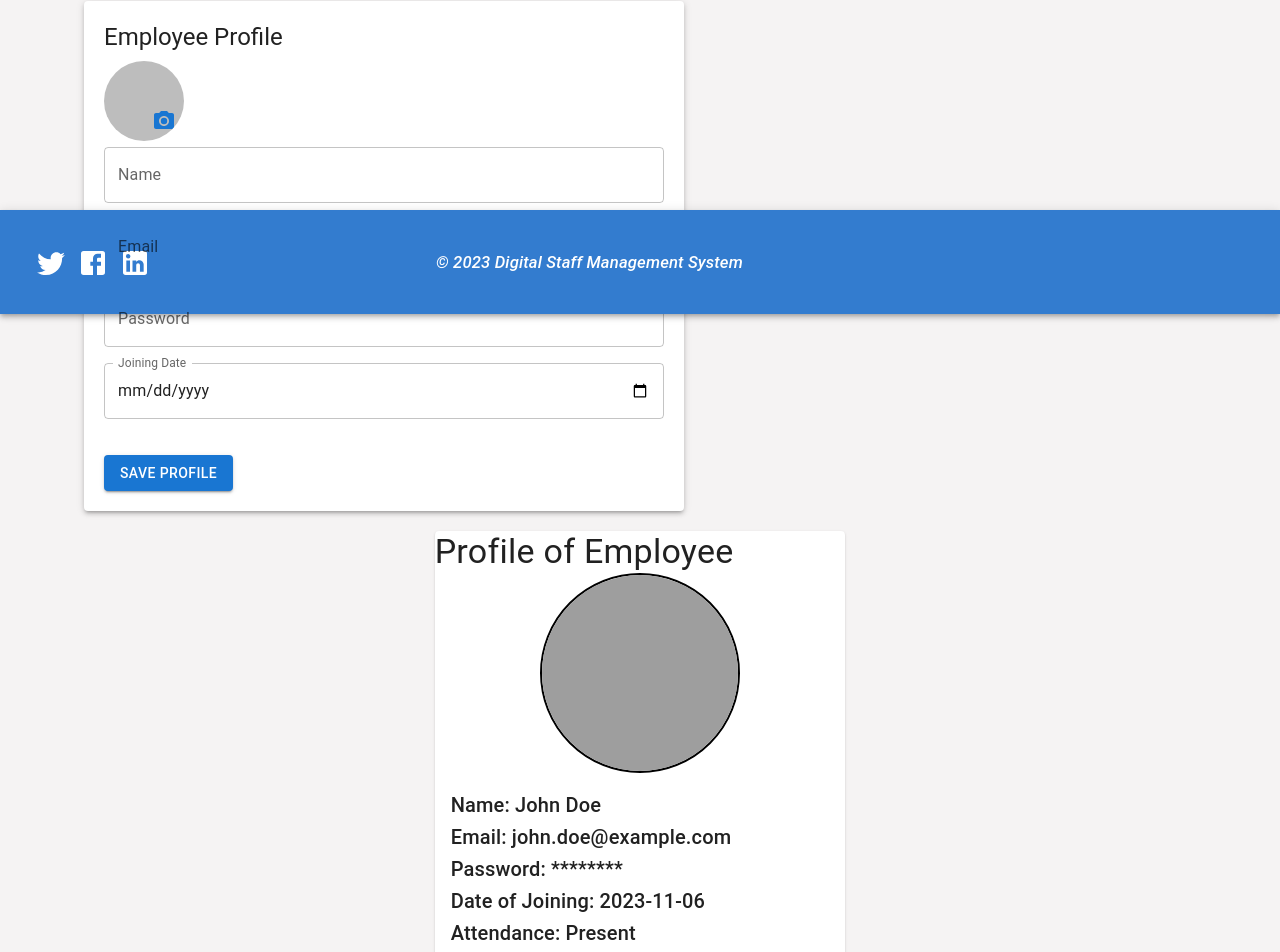
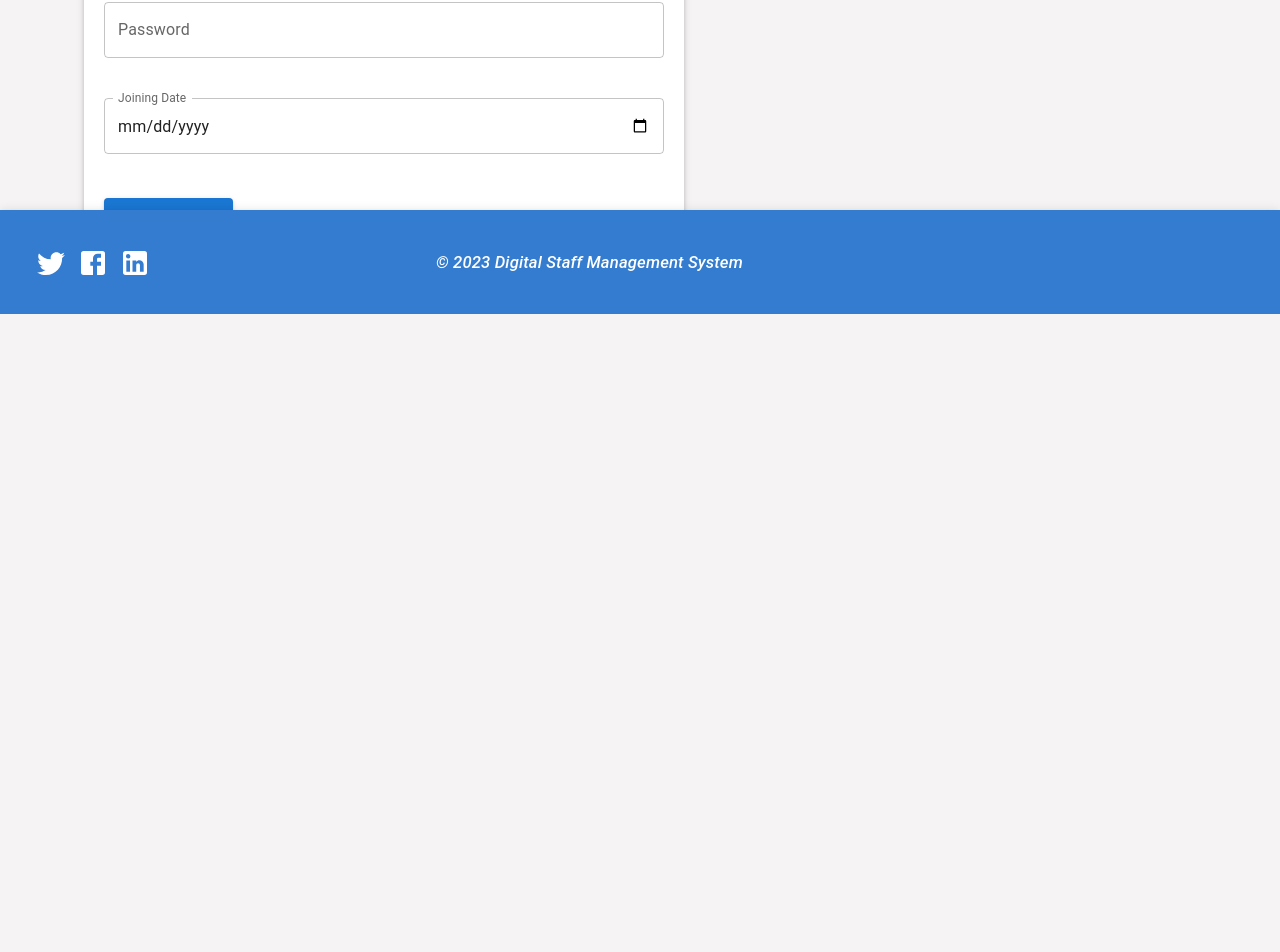
Before and after one commit to sukanyamohanty143/Digital-Staff-Management-System., a React (Create React App) app: page /profile in a window 1280 px wide. Shown: the part 486-1438 px from the top of the page. After the commit the page ends 800 px from the top, so only its background shows below. Built offline with nearby package versions, Linux system fonts and the light colour scheme; no server answers; grey boxes are pictures that could not be loaded.

Commit message:
latest changes

```diff
--- a/package.json
+++ b/package.json
@@ -21,7 +21,7 @@
     "jspdf-react": "^1.0.11",
     "react": "^18.2.0",
     "react-dom": "^18.2.0",
-    "react-router-dom": "^6.17.0",
+    "react-router-dom": "^6.18.0",
     "react-scripts": "5.0.1",
     "react-to-pdf": "^1.0.1",
     "reactjs-popup": "^2.0.6",
--- a/src/App.js
+++ b/src/App.js
@@ -1,38 +1,14 @@
 import "./App.css";
-import React from 'react';
-import Home from "./Components/Pages/Home";
-import Registration from "./Components/Pages/Registration";
-import { BrowserRouter as Router, Route, Routes } from 'react-router-dom';
-import Footer from "./Components/Pages/Footer";
-// import SearchBar from "./Components/Pages/SupervisorTracker/SearchBar";
-import Staff from "./Components/Pages/Staff";
-import Profile from "./Components/Pages/Profile";
-// import Admin from "./Components/Pages/AdminPage/admin";
-import Outer from "./Components/Pages/Outer";
-import Table from"./Components/Pages/Table";
+
+import Header from './Components/Pages/Header';
+import Routing from "./Components/Routing/Routing";
+import Footer from './Components/Pages/Footer'
 function App() {
     return (
         <>
-
-
-            <Router>
-                <Routes>
-                    <Route path="/" element={<Home />} />
-                    <Route path="/registration" element={<Registration />} />
-
-                </Routes>
-            </Router>
-            <Staff/>
-
-<Profile/>
-
-            {/* <SearchBar/> */}
-{/* <Admin/> */}
-            <Footer />
-            <Outer/>
-            <Table/>
-
-
+            <Header/>
+            <Routing/>
+            <Footer/>
 
         </>
     )
--- a/src/Components/Pages/Attendence.js
+++ b/src/Components/Pages/Attendence.js
@@ -13,7 +13,7 @@ import {
 
 function TableData({ data }) {
 
-    console.log(data, "filrt")
+    // console.log(data, "filrt")
 
     return (
 
@@ -25,7 +25,7 @@ function TableData({ data }) {
                             align="center"
                             container
                             direction="column"
-                            justify="center"
+                            // justify="center"
                             spacing={0}
                         >
                             <Grid item>
--- a/src/Components/Pages/Outer.js
+++ b/src/Components/Pages/Outer.js
@@ -1,30 +1,40 @@
 import React from 'react';
-import { Typography, Card, CardContent, CardMedia, Grid} from '@mui/material';
+import { Typography, Card, CardContent, CardMedia, Grid, Button } from '@mui/material';
+import { useNavigate, useLocation } from 'react-router-dom';
 
 const Outer = () => {
+  const location = useLocation();
+  const user = location.state.user;
+  const navigate = useNavigate();
+
+  const viweAttendance = () => {
+    navigate('/table', { state: { user: user.Name} });  }
+
   return (
     <Grid container spacing={3} justifyContent="center">
-
       <Grid item xs={4}>
         <Card xs={12} sm={4}>
-
-      <Grid item xs={12}  >
-        <Typography variant="h4">Profile of Employee</Typography>
-      </Grid>
+          <Grid item xs={12}>
+            <Typography variant="h4">Profile of Employee</Typography>
+          </Grid>
           <div style={{ borderRadius: '50%', overflow: 'hidden', width: '200px', height: '200px', margin: '0 auto', border: '2px solid black' }}>
             <CardMedia
               component="img"
-              image="employee-image.jpg"
+              src={user.ProfilePhotoURL}
               alt="Employee Image"
               style={{ width: '100%', height: '100%' }}
             />
           </div>
           <CardContent>
-            <Typography variant="h6">Name: John Doe</Typography>
-            <Typography variant="h6">Email: john.doe@example.com</Typography>
-            <Typography variant="h6">Password: ********</Typography>
-            <Typography variant="h6">Date of Joining: 2023-11-06</Typography>
-            <Typography variant="h6">Attendance: Present</Typography>
+            <Typography variant="h6">Name: {user.Name}</Typography>
+            <Typography variant="h6">Email: {user.Email}</Typography>
+            <Typography variant="h6">Password: {user.Password}</Typography>
+            <Typography variant="h6">Date of Joining: {user.JoiningDate}</Typography>
+            <Typography variant="h6">
+              <Button onClick={viweAttendance} underline="hover">
+              Viwe your Attendance
+            </Button>
+            </Typography>
           </CardContent>
         </Card>
       </Grid>
--- a/src/Components/Pages/Profile.js
+++ b/src/Components/Pages/Profile.js
@@ -45,24 +45,31 @@ const EmployeeProfile = () => {
       JoiningDate: profile.joinDate,
       ProfilePhotoURL: profile.profilePhoto,
     };
-    fetch('http://localhost:8000/EmployeeProfile', {
+    fetch(`http://localhost:8000/EmployeeProfile`, {
       method: 'POST',
       headers: {
         'Content-Type': 'application/json',
       },
       body: JSON.stringify(profileData),
     })
-        .then(response => response.json())
-        .then(data => {
+      .then((response) => response.json())
+      .then((data) => {
         console.log('Data added:', data);
       })
-        .catch(error => {
+      .catch((error) => {
         console.error('Error adding data:', error);
       });
+    setProfile({
+      name: '',
+      email: '',
+      password: '',
+      joinDate: '',
+      profilePhoto: null,
+    })
   };
 
   return (
-    <Container>
+    <Container style={{ marginTop: "70px" }}>
       <Paper elevation={3} style={{ padding: '20px', margin: '20px', maxWidth: '600px' }}>
         <Typography variant="h5" gutterBottom>
           Employee Profile
@@ -75,8 +82,9 @@ const EmployeeProfile = () => {
                 component="span"
                 style={{
                   position: 'absolute',
-                  bottom: 0,
-                  right: 0,
+                  bottom: '50%',
+                  right: '50%',
+                  transform: 'translate(50%, 50%)',
                 }}
               >
                 <PhotoCameraIcon />
@@ -91,6 +99,7 @@ const EmployeeProfile = () => {
                 name="name"
                 value={profile.name}
                 onChange={handleChange}
+                margin="normal"
               />
             </Grid>
             <Grid item xs={12}>
@@ -100,6 +109,7 @@ const EmployeeProfile = () => {
                 name="email"
                 value={profile.email}
                 onChange={handleChange}
+                margin="normal"
               />
             </Grid>
             <Grid item xs={12}>
@@ -110,6 +120,7 @@ const EmployeeProfile = () => {
                 name="password"
                 value={profile.password}
                 onChange={handleChange}
+                margin="normal"
               />
             </Grid>
             <Grid item xs={12}>
@@ -123,6 +134,7 @@ const EmployeeProfile = () => {
                 InputLabelProps={{
                   shrink: true,
                 }}
+                margin="normal"
               />
             </Grid>
             <Grid item xs={12}>
--- a/src/Components/Pages/Staff.js
+++ b/src/Components/Pages/Staff.js
@@ -1,7 +1,8 @@
 import React, { useState } from "react";
-
+import { useNavigate } from 'react-router-dom';
 import { TextField, Button, Typography, Card, Box, MenuItem, Select} from "@material-ui/core";
 import { makeStyles } from "@material-ui/core/styles";
+
 const useStyles = makeStyles((theme) => ({
   container: {
     display: "flex",
@@ -32,11 +33,13 @@ const useStyles = makeStyles((theme) => ({
 
 
 const Staff = () => {
+  const navigate = useNavigate();
 
   const classes = useStyles();
   const [date, setDate] = useState();
   const [name, setName] = useState("");
   const [attendance, setAttendance] = useState("");
+
 
   const HandleName = (e) => {
     setName(e.target.value);
@@ -50,11 +53,33 @@ const Staff = () => {
     setDate(e.target.value);
   };
 
+  const ChackProfile = async (userName) => {
+    console.log('user name', userName)
+    try {
+      const res = await fetch("http://localhost:8000/EmployeeProfile");
+      const data = await res.json();
+
+      console.log(data, "hi");
+      const foundUser = data.find((vlu) => vlu["Name"] === userName);
+      console.log("found user data", foundUser)
+      if (foundUser) {
+        navigate('/outer', { state: { user: foundUser } });
+      } else {
+        navigate('/profile');
+      }
+    } catch (err) {
+      console.error(err);
+    }
+
+  };
+
+
   const HandleClick = () => {
 
-
+    let userName = name
     if (name && date && attendance ) {
       const data = { name, attendance, date };
+      console.log('user data', data)
       fetch("http://localhost:8000/Attendence", {
         method: "POST",
         headers: {
@@ -68,10 +93,12 @@ const Staff = () => {
           setName("");
           setDate();
           setAttendance("Present");
+          ChackProfile(userName)
         })
         .catch((error) => {
           console.error(error);
         });
+
     }  else {
       alert("Please fill all the information in the form");
     }
--- a/src/Components/Pages/Table.js
+++ b/src/Components/Pages/Table.js
@@ -9,16 +9,24 @@ import {
   Paper,
   Typography,
 } from '@mui/material';
+import { useLocation } from 'react-router-dom';
 
-const EmployeeTable = () => {
+const EmployeeTable = (props) => {
+  const location = useLocation();
+  const user = location.state.user;
+  console.log("user name", user)
+
   const [employeeData, setEmployeeData] = useState([]);
 
   useEffect(() => {
     fetch('http://localhost:8000/Attendence')
       .then((response) => response.json())
-      .then((data) => setEmployeeData(data))
+      .then((data) => {
+        setEmployeeData(data);
+      })
       .catch((error) => console.error('Error fetching data:', error));
-  }, []);
+  }, [user]);
+  console.log("all user data", employeeData)
 
   return (
     <div>
@@ -37,15 +45,20 @@ const EmployeeTable = () => {
             </TableRow>
           </TableHead>
           <TableBody>
-            {employeeData.map((Attendence) => (
-              <TableRow key={Attendence.id}>
-                <TableCell>{Attendence.id}</TableCell>
-                <TableCell>{Attendence.date}</TableCell>
-                <TableCell>{Attendence.name}</TableCell>
-                <TableCell>{Attendence.attendance}</TableCell>
+            {employeeData.map((Attendance) => {
 
-              </TableRow>
-            ))}
+             if (Attendance.name === user) {
+              return (
+                <TableRow key={Attendance.id}>
+                  <TableCell>{Attendance.id}</TableCell>
+                  <TableCell>{Attendance.date}</TableCell>
+                  <TableCell>{Attendance.name}</TableCell>
+                  <TableCell>{Attendance.attendance}</TableCell>
+                </TableRow>
+              );
+            }
+            return null;
+            })}
           </TableBody>
         </Table>
       </TableContainer>
--- a/src/Components/Routing/Routing.js
+++ b/src/Components/Routing/Routing.js
@@ -4,42 +4,28 @@ import Staff from '../Pages/Staff'
 import Home from '../Pages/Home'
 import Registration from '../Pages/Registration'
 import AdminPage from '../Pages/AdminPage/admin'
-import SupervisorPage from '../Pages/SupervisorTracker/SupervisorPage'
+import Supervisor from '../Pages/SupervisorComponent/Supervisor'
+import Outer from '../Pages/Outer';
+import Profile from '../Pages/Profile'
+import EmployeeTable from '../Pages/Table'
 
 function Routing() {
 
 
   return (
     <BrowserRouter>
-      {/* <NavigationLogic role={role} /> */}
       <Routes>
         <Route exact path="/" element={<Home />} />
         <Route exact path="/login" element={<Login />} />
         <Route path="/registration" element={<Registration />} />
         <Route path="/staff" element={<Staff />} />
         <Route path="/admin" element={<AdminPage />} />
-        <Route path="/supervisor" element={<SupervisorPage />} />
+        <Route path="/supervisor" element={<Supervisor />} />
+        <Route path="/outer" element={<Outer/>} />
+        <Route path="/profile" element={<Profile/>} />
+        <Route path="/table" element={<EmployeeTable />} />
       </Routes>
     </BrowserRouter>
   );
 }
-export default Routing
-
-// function NavigationLogic({ role }) {
-
-//   const navigate = useNavigate();
-//     console.log(role,"user role")
-//   if (role === 'staff') {
-//     navigate('/staff');
-//   } else if (role === 'admin') {
-//     navigate('/admin');
-//   } else if (role === 'supervisor') {
-//     navigate('/supervisor');
-//   } else {
-//     navigate('/');
-//   }
-
-//   return null;
-// }
-
-// export default Routing;
+export default Routing;
```
Also changed, not shown: data/data.json (+15 -4 lines), 1 other file (tests, documents, lock files or other folders). Lines whose indentation alone changed are shown as unchanged.
